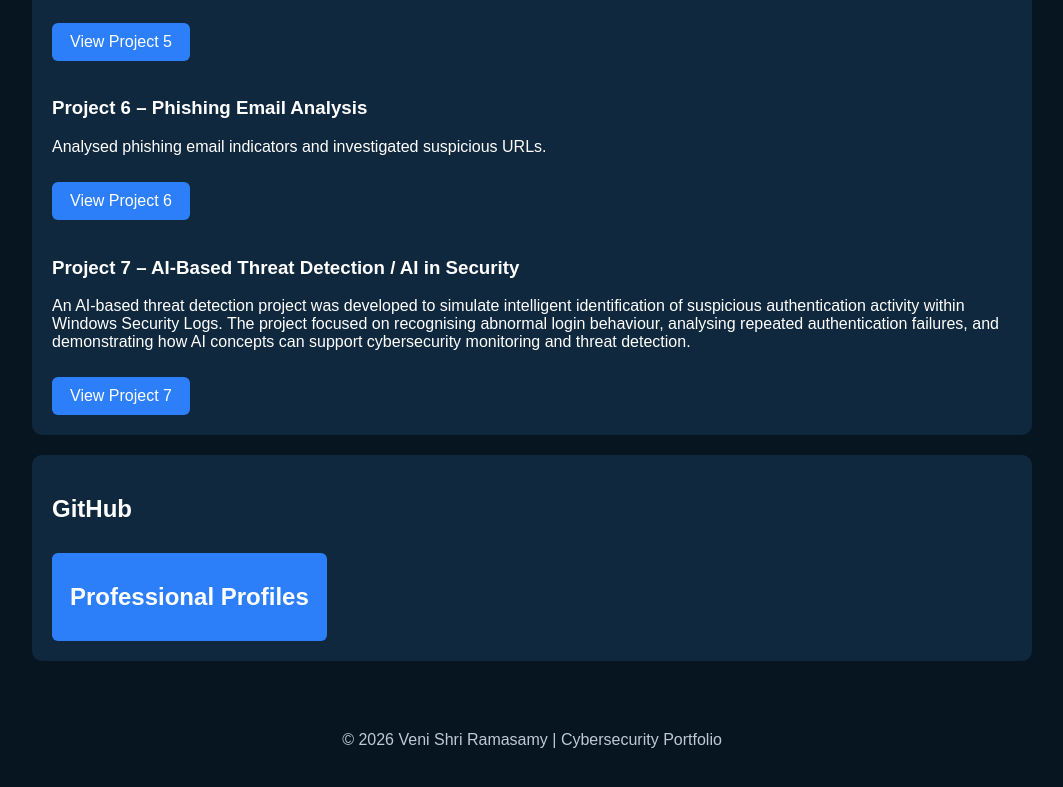
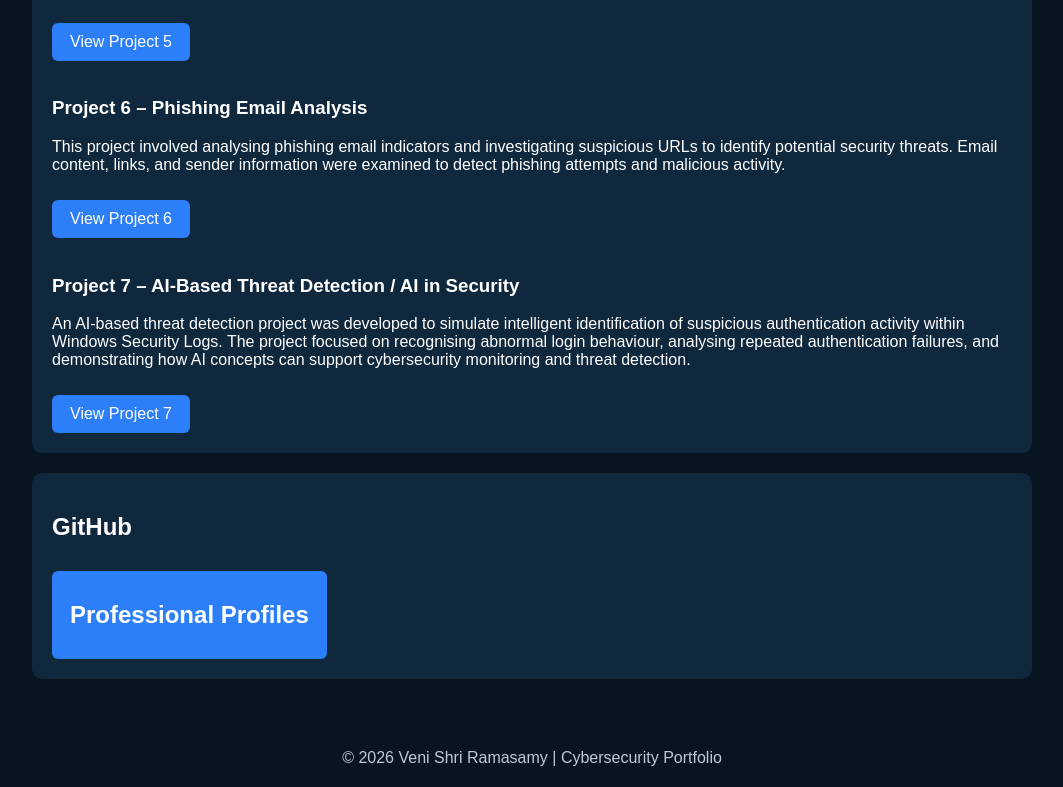
Before and after one commit to VR950612/Cybersecurity-Portfolio, a plain HTML site: page index.html in a window 1280 px wide. Shown: the part 2174-2961 px from the top of the page, without its empty margins (108-1171 px from the left). Drawn offline with Linux system fonts and the light colour scheme.

Commit message:
Update index.html

```diff
--- a/index.html
+++ b/index.html
@@ -197,7 +197,10 @@
 
         <h3>Project 6 – Phishing Email Analysis</h3>
         <p>
-            Analysed phishing email indicators and investigated suspicious URLs.
+            This project involved analysing phishing email indicators and
+            investigating suspicious URLs to identify potential security threats.
+            Email content, links, and sender information were examined to detect
+            phishing attempts and malicious activity.
         </p>
 
           <a class="button"
```
